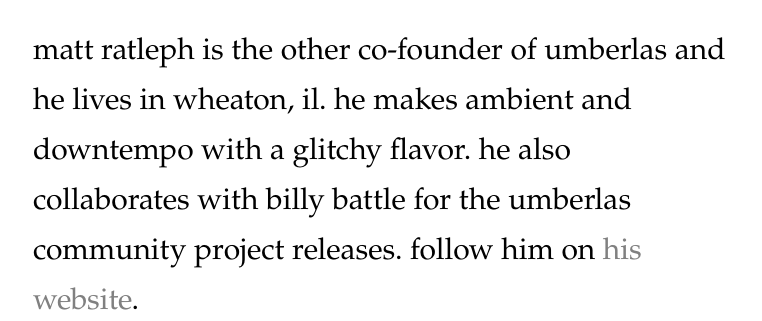
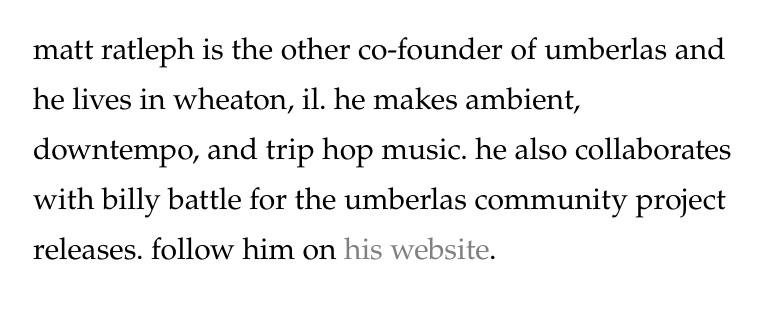
Before and after one commit to mattratleph/umberlas.com, a plain HTML site: page index.html in a window 1280 px wide. Shown: the part 616-937 px from the top of the page, without its empty margins (257-1019 px from the left). Drawn offline with Linux system fonts and the light colour scheme.

Commit message:
Change copy
I changed the copy describing the kinds of music I make.

```diff
--- a/index.html
+++ b/index.html
@@ -16,7 +16,7 @@
       <h1>Umberlas</h1>
       <h2>Who are we?</h2>
       <p>Billy Battle is a co-founder of Umberlas and he lives in Oswego, IL. He makes experimental acoustic music. He also collaborates with Matt Ratleph for the Umberlas Community Project releases. Follow him on <a href="https://twitter.com/#!/billybattle">Twitter</a>, <a href="http://billybattle.com/">his website</a>, <a href="http://www.myspace.com/tratostat">MySpace</a>, or <a href="http://tratostat.bandcamp.com/">Bandcamp</a>.</p>
-      <p>Matt Ratleph is the other co-founder of Umberlas and he lives in Wheaton, IL. He makes ambient and downtempo with a glitchy flavor. He also collaborates with Billy Battle for the Umberlas Community Project releases. Follow him on <a href="http://mattratleph.com">his website</a>.</p>
+      <p>Matt Ratleph is the other co-founder of Umberlas and he lives in Wheaton, IL. He makes ambient, downtempo, and trip hop music. He also collaborates with Billy Battle for the Umberlas Community Project releases. Follow him on <a href="http://mattratleph.com">his website</a>.</p>
       <h2>What do we make?</h2>
       <p>We release an album and put on a live show or two every summer.</p>
       <ol>
```
